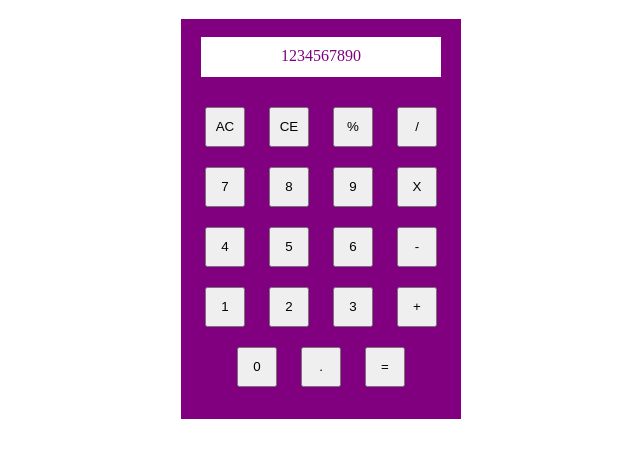
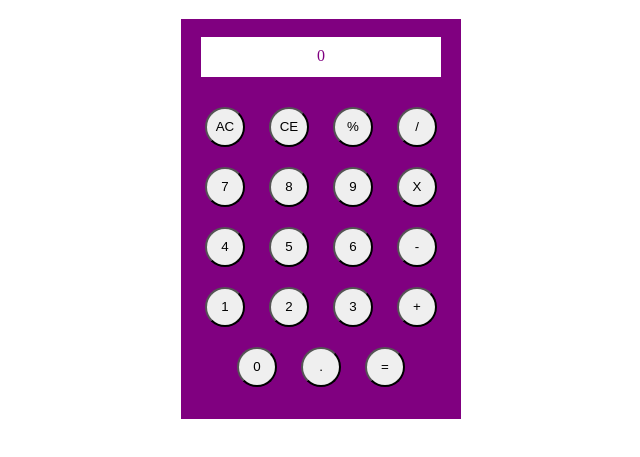
Before and after one commit to agilebelma/js-calculator, a plain HTML site: page index.html in a window 1280 px wide. Shown: the part 61-518 px from the top of the page, without its empty margins (319-959 px from the left). Drawn offline with Linux system fonts and the light colour scheme.

Commit message:
make round buttons

```diff
--- a/styles/style.css
+++ b/styles/style.css
@@ -32,4 +32,5 @@ h1 {
     width: 40px;
     height: 40px;
     margin: 10px;
+    border-radius: 50%;
 }
```
Also changed, not shown: index.html (+1 -1 lines).
